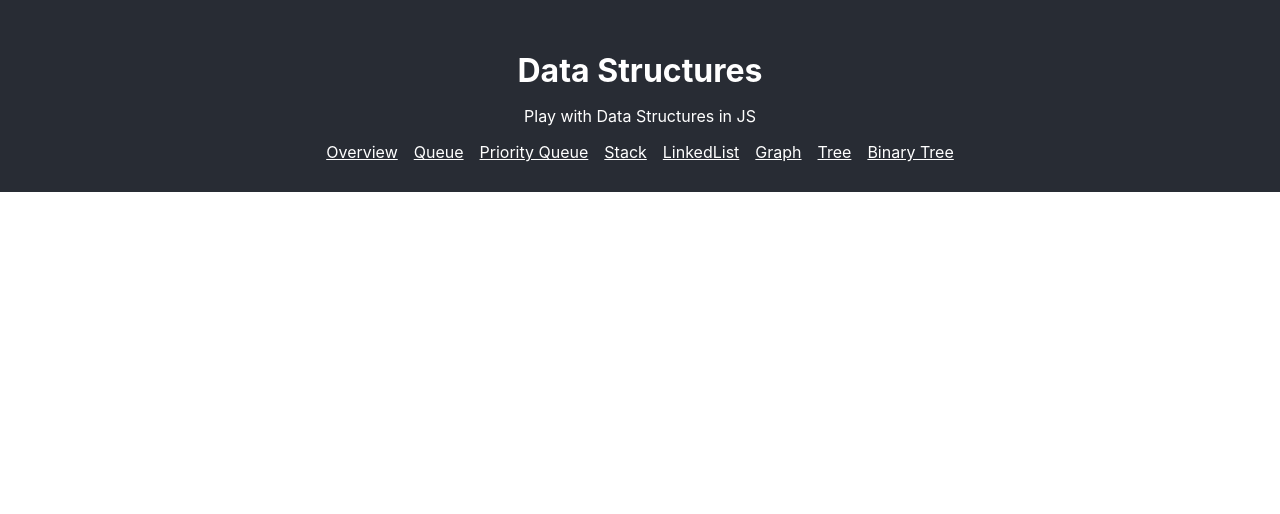
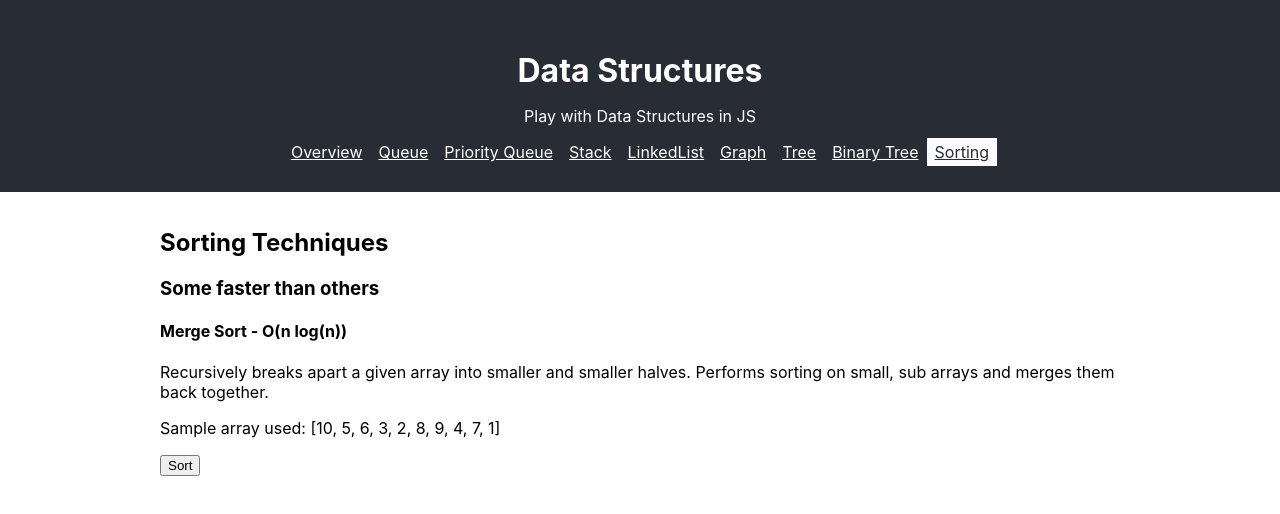
Before and after one commit to hansbrough/data-structures, a React (Create React App) app: page /sorting in a window 1280 px wide. Shown: the top 514 px of the page. Built offline with nearby package versions, Linux system fonts and the light colour scheme.

Commit message:
merge sort example

```diff
--- a/src/App.js
+++ b/src/App.js
@@ -8,6 +8,7 @@ import LinkedList from "./components/LinkedList";
 import Graph from "./components/Graph";
 import Tree from "./components/Tree";
 import BinaryTree from "./components/BinaryTree";
+import Sorting from "./components/Sorting";
 /*--styles--*/
 import './App.css';
 
@@ -27,6 +28,7 @@ function App() {
           <NavLink exact to="/graph" activeClassName="active">Graph</NavLink>
           <NavLink exact to="/tree" activeClassName="active">Tree</NavLink>
           <NavLink exact to="/binary-tree" activeClassName="active">Binary Tree</NavLink>
+          <NavLink exact to="/sorting" activeClassName="active">Sorting</NavLink>
         </nav>
       </header>
       <Route render={(props) => {
@@ -41,6 +43,7 @@ function App() {
             <Route exact path="/graph" component={Graph} />
             <Route exact path="/tree" component={Tree} />
             <Route exact path="/binary-tree" component={BinaryTree} />
+            <Route exact path="/sorting" component={Sorting} />
           </Switch>
         )}
       }
--- /dev/null
+++ b/src/components/Sorting.js
@@ -0,0 +1,47 @@
+import {React, useState} from 'react';
+
+const SortingPage = () => {
+  const [mergeSortedResults, setMergeSortedResults] = useState();
+  //Merge Sort O(n log(n))
+  const merge = (left=[], right=[]) => {
+    console.log("merge left:",left," right:",right);
+    const sorted = [];
+    while(left.length && right.length){
+      if(left[0]<= right[0]) {
+        sorted.push(left.shift())
+      } else {
+        sorted.push(right.shift())
+      }
+    }
+    const results = [...sorted, ...left, ...right];
+    console.log("...results:",results);
+    return results;
+  };
+
+  const mergeSort = (arr) => {
+    console.log("mergeSort:",arr);
+    if(arr.length < 2) return arr;
+    const middle = Math.floor(arr.length/2);
+    const left = arr.slice(0, middle);
+    const right = arr.slice(middle);
+
+    return merge(mergeSort(left), mergeSort(right));
+  };
+
+  return (
+    <main>
+      <h2>Sorting Techniques</h2>
+      <h3>Some faster than others</h3>
+
+      <div>
+        <h4>Merge Sort - O(n log(n))</h4>
+        <p>Recursively breaks apart a given array into smaller and smaller halves. Performs sorting on small, sub arrays and merges them back together.</p>
+        <p>Sample array used: [10, 5, 6, 3, 2, 8, 9, 4, 7, 1]</p>
+        <button onClick={() => setMergeSortedResults(mergeSort([10, 5, 6, 3, 2, 8, 9, 4, 7, 1]))}>Sort</button>
+        <p>{mergeSortedResults}</p>
+      </div>
+    </main>
+  )
+};
+
+export default SortingPage;
```
